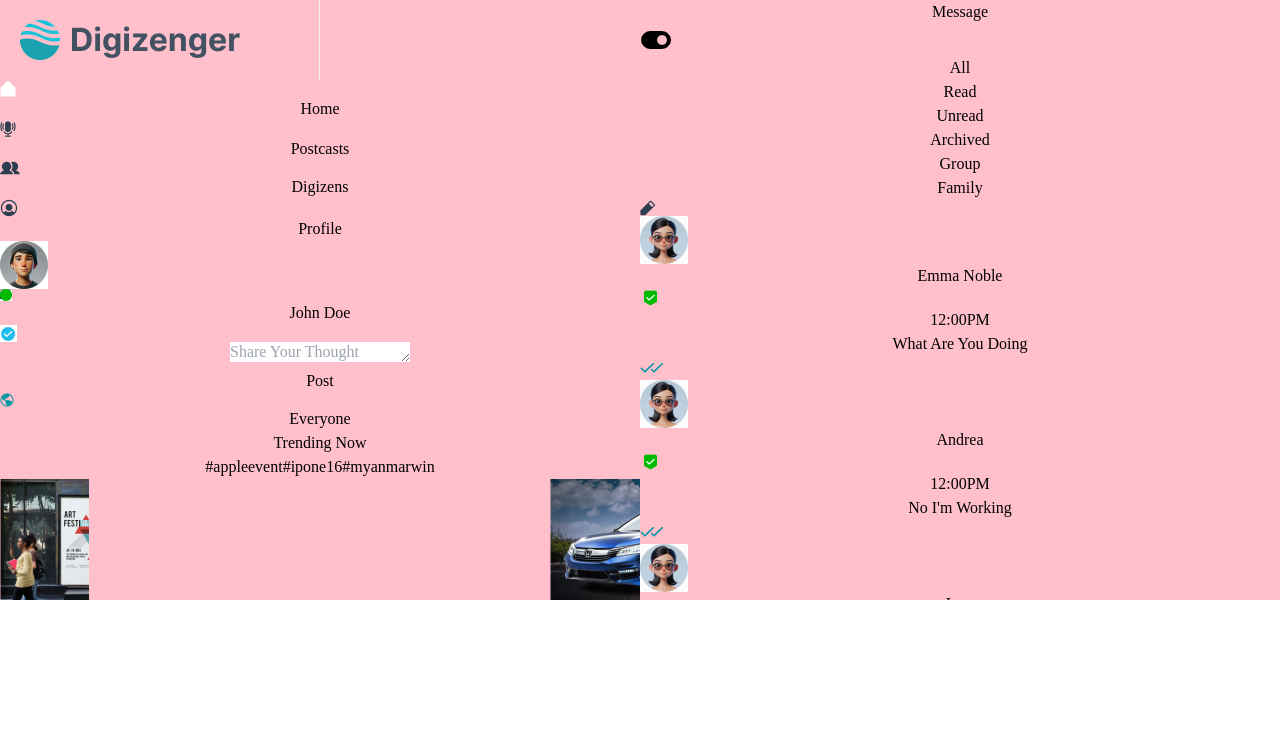
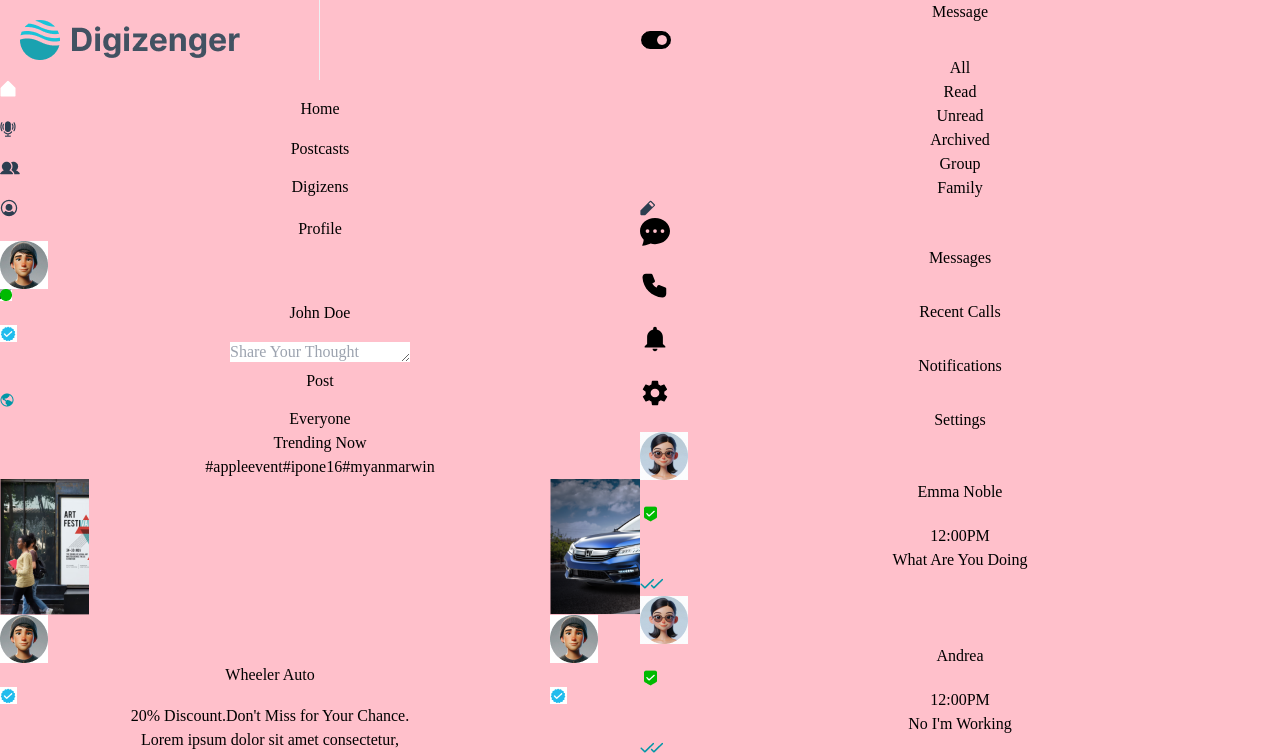
Before and after one commit to MiWu2275/Digizenger, a React (Vite) app: page / in a window 1280 px wide. Shown: the top 755 px of the page. Built offline with nearby package versions, Linux system fonts and the light colour scheme.

Commit message:
bottom Nav and all nav ui change

```diff
--- a/src/App.css
+++ b/src/App.css
@@ -6,9 +6,6 @@
   text-align: center;
   box-sizing: border-box;
   border-color: #00BCD4;
-  overflow: hidden;
-  background-color: black;
-
 }
 body{
   font-family: "DM Sans";
--- a/src/App.jsx
+++ b/src/App.jsx
@@ -16,9 +16,7 @@ function MainApp() {
   const location = useLocation();
   const hideNav = ["/"];
 
-  // Create dynamic class based on current route
   const pageSpecificMargin = {
-     // Apply negative margin only for homepage
     "/login": "mt-[0px]",
     "/signup": "mt-[0px]",
     "/signup/verify": "mt-[0px]",
--- a/src/components/ChatBoxLayout.jsx
+++ b/src/components/ChatBoxLayout.jsx
@@ -9,6 +9,7 @@ import waveform from '/images/waveform.png';
 import emoji from '/images/emoji.png';
 import { useState, useRef, useEffect } from "react";
 import { FaCircleArrowUp } from "react-icons/fa6";
+import ChatBoxUserStatus from "./ChatBoxUserStatus";
 
 function ChatBoxLayout () {
     const activeChatRoom = useAppSelector(selectActiveChatRoom);
--- /dev/null
+++ b/src/components/ChatListBottomNav.jsx
@@ -0,0 +1,33 @@
+import { BsChatDotsFill } from "react-icons/bs";
+import { TbPhoneFilled } from "react-icons/tb";
+import { IoMdNotifications } from "react-icons/io";
+import { IoMdSettings } from "react-icons/io";
+import { useState } from "react";
+function ChatListBottomNav ({activeChat}) {
+    const [activeButton, setActiveButton] = useState ("message");
+    const buttonHandle = (value) => {
+        setActiveButton(value);
+    }
+    return (
+        <section className={ activeChat ? "flex items-center justify-center  w-[100%] bg-[#5f6d7b] absolute custom-blur bottom-0" : "flex items-center  justify-between w-[100%] bg-[#5f6d7b] absolute custom-blur bottom-0"}>
+            <div className="flex flex-col justify-center items-center gap-[2px] w-[100px] h-[70px] " onClick={()=> buttonHandle("message")}>
+                <i className={`flex h-[30px] w-[30px] text-[#ECF1F4] items-center justify-center ${activeButton === "message" ? " text-white" : ""}`} ><BsChatDotsFill size={30}/></i>
+                <div className={`flex text-[12px] font-medium leading-5 text-[#ECF1F4] ${activeButton === "message" ? " text-white" : ""}`}>Messages</div>
+            </div>
+            <div className="flex flex-col justify-center items-center gap-[2px] w-[100px] h-[70px]" onClick={()=>buttonHandle("call")}>
+                <i className={`flex h-[30px] w-[30px] text-[#ECF1F4] items-center justify-center ${activeButton === "call" ? " text-white" : ""}`}><TbPhoneFilled size={30}/></i>
+                <div className={`text-[12px] font-medium leading-5 text-[#ECF1F4] ${activeButton === "call" ? " text-white" : ""}`}>Recent Calls</div>
+            </div>
+            <div className="flex flex-col justify-center items-center gap-[2px] w-[100px] h-[70px] " onClick={()=>buttonHandle("noti")}>
+                <i className={`flex h-[30px] w-[30px] text-[#ECF1F4] items-center justify-center ${activeButton === "noti" ? " text-white" : ""}`}><IoMdNotifications size={30}/></i>
+                <div className={`text-[12px] font-medium leading-5 text-[#ECF1F4] ${activeButton === "noti" ? " text-white" : ""}`}>Notifications</div>
+            </div>
+            <div className="flex flex-col justify-center items-center gap-[2px] w-[100px] h-[70px]" onClick={()=> buttonHandle("setting")}>
+                <i className={`flex h-[30px] w-[30px] text-[#ECF1F4] items-center justify-center ${activeButton === "setting" ? " text-white" : ""}`}><IoMdSettings size={30}/></i>
+                <div className={`text-[12px] font-medium leading-5 text-[#ECF1F4] ${activeButton === "setting" ? " text-white" : ""}`}>Settings</div>
+            </div>
+        </section>
+    )
+}
+
+export default ChatListBottomNav;
--- a/src/components/ChatListNav.jsx
+++ b/src/components/ChatListNav.jsx
@@ -1,11 +1,10 @@
-import toogle from "/images/Toogle.png";
 import toogleRight from "/images/toogle right.png"
 
 
 function ChatListNav({activeChat}){
 
     return(
-        <section className={activeChat ?  "flex justify-between items-center flex-shrink-0 py-[4px] px-[25px] bg-white border-b border-[#ECF1F4] fixed w-[26%]" : "flex justify-between items-center flex-shrink-0 py-[4px] px-[25px] bg-white border-b border-[#ECF1F4] fixed w-[50%]"}>
+        <section className={activeChat ?  "flex justify-between items-center flex-shrink-0 py-[4px] px-[25px] bg-white border-b border-[#ECF1F4] absolute " : "flex justify-between items-center flex-shrink-0 py-[4px] px-[25px] bg-white border-b border-[#ECF1F4] absolute w-[100%]"}>
             <div className="text-[28px] font-bold">
                 Message
             </div>
--- a/src/components/ChatListNav2.jsx
+++ b/src/components/ChatListNav2.jsx
@@ -1,34 +1,34 @@
 import edit from '/images/edit.png';
+import { useState } from 'react';
 
-function ChatListNav2 ({activeChat}){
-    return(
-        <section className={activeChat ?"flex items-center justify-between px-[10px] py-[20px] bg-[#F8FCFD] fixed mt-[51px] w-[26%] border-b border-[#ECF1F4]" : "flex items-center justify-between px-[20px] py-[15px] bg-[#F8FCFD] fixed mt-[51px] w-[50%]"}>
-            <ul className={activeChat ? "flex flex-row w-full flex-wrap justify-start" : "flex flex-row w-full flex-wrap justify-start gap-[8px]"}>
-                <li className={activeChat ?"flex flex-row hover:bg-red-100 gap-[1px] min-w-[30px] px-[2px] py-[4px] rounded-[15px] justify-center items-center" : "flex flex-row hover:bg-red-100 gap-[2px] min-w-[50px] px-[12px] py-[4px] rounded-[15px] justify-center items-center"}>
-                    <span className={activeChat ? "text-[12px] font-medium text-[#7E7E8D]" : "text-[16px] font-medium text-[#7E7E8D]"}>All</span>
-                </li>
-                <li className={activeChat ?"flex flex-row hover:bg-red-100 gap-[1px] min-w-[50px] px-[5px] py-[4px] rounded-[15px] justify-center items-center" : "flex flex-row hover:bg-red-100 gap-[2px] min-w-[50px] px-[12px] py-[4px] rounded-[15px] justify-center items-center"}>
-                    <span className={activeChat ? "text-[12px] font-medium text-[#7E7E8D]" : "text-[16px] font-medium text-[#7E7E8D]"}>Read</span>
-                </li>
-                <li className={activeChat ?"flex flex-row hover:bg-red-100 gap-[1px] min-w-[50px] px-[5px] py-[4px] rounded-[15px] justify-center items-center" : "flex flex-row hover:bg-red-100 gap-[2px] min-w-[50px] px-[12px] py-[4px] rounded-[15px] justify-center items-center"}>
-                    <span className={activeChat ? "text-[12px] font-medium text-[#7E7E8D]" : "text-[16px] font-medium text-[#7E7E8D]"}>Unread</span>
-                </li>
-                <li className={activeChat ?"flex flex-row hover:bg-red-100 gap-[1px] min-w-[50px] px-[5px] py-[4px] rounded-[15px] justify-center items-center" : "flex flex-row hover:bg-red-100 gap-[2px] min-w-[50px] px-[12px] py-[4px] rounded-[15px] justify-center items-center"}>
-                    <span className={activeChat ? "text-[12px] font-medium text-[#7E7E8D]" : "text-[16px] font-medium text-[#7E7E8D]"}>Archived</span>
-                </li>
-                <li className={activeChat ?"flex flex-row hover:bg-red-100 gap-[1px] min-w-[50px] px-[5px] py-[4px] rounded-[15px] justify-center items-center" : "flex flex-row hover:bg-red-100 gap-[2px] min-w-[50px] px-[12px] py-[4px] rounded-[15px] justify-center items-center"}>
-                    <span className={activeChat ? "text-[12px] font-medium text-[#7E7E8D]" : "text-[16px] font-medium text-[#7E7E8D]"}>Group</span>
-                </li>
-                <li className={activeChat ?"flex flex-row hover:bg-red-100 gap-[1px] min-w-[50px] px-[5px] py-[4px] rounded-[15px] justify-center items-center" : "flex flex-row hover:bg-red-100 gap-[2px] min-w-[50px] px-[12px] py-[4px] rounded-[15px] justify-center items-center"}>
-                    <span className={activeChat ? "text-[12px] font-medium text-[#7E7E8D]" : "text-[16px] font-medium text-[#7E7E8D]"}>Family</span>
-                </li>
+function ChatListNav2({ activeChat }) {
+    const [activeButton, setActiveButton] = useState("all");
 
+    const buttonHandle = (value) => {
+        setActiveButton(value);
+    };
+
+    return (
+        <section className={activeChat ? "flex items-center justify-between px-[10px] py-[20px] bg-[#F8FCFD] absolute mt-[51px] w-[100%] border-b border-[#ECF1F4]" : "flex items-center justify-between px-[20px] py-[15px] bg-[#F8FCFD] fixed mt-[51px] w-[50%]"}>
+            <ul className={activeChat ? "flex flex-row w-full flex-wrap justify-start" : "flex flex-row w-full flex-wrap justify-start gap-[1px]"}>
+                {["all", "read", "unread", "archived", "group", "family"].map((item) => (
+                    <li
+                        key={item}
+                        className={`flex flex-row hover:bg-red-100  min-w-[20px] px-[7px] py-[4px] rounded-[15px] justify-center items-center
+                            ${activeChat ? (activeButton === item ? "bg-[#2C3E50] text-white gap-[2px] " : "text-[#7E7E8D] gap-[2px]") : (activeButton === item ? "bg-[#2C3E50] text-white gap-[8px] px-[15px] gap-[20px]" : "text-[#7E7E8D] px-[15px] gap-[20px]")}`}
+                        onClick={() => buttonHandle(item)}
+                    >
+                        <span className={activeChat ? "text-[12px] font-medium" : "text-[16px] font-medium"}>
+                            {item.charAt(0).toUpperCase() + item.slice(1)}
+                        </span>
+                    </li>
+                ))}
             </ul>
             <div className={activeChat ? 'w-[24px] h-[24px] bg-[#ECF1F4] flex justify-center rounded-[27px] p-[6px] items-center' : 'w-[26px] h-[26px] bg-[#ECF1F4] flex justify-center rounded-[27px] p-[6px] items-center'}>
-                <img src={edit} className='w-[14px] h-[14px]'></img>
+                <img src={edit} className='w-[14px] h-[14px]' alt="Edit" />
             </div>
         </section>
-    )
+    );
 }
 
 export default ChatListNav2;
--- a/src/components/MenuNav2.jsx
+++ b/src/components/MenuNav2.jsx
@@ -2,28 +2,33 @@ import HomeLogo from "/images/home.png";
 import Postcast from "/images/Postcast.png";
 import Digizen from "/images/digizen.png";
 import Profile from "/images/profile.png";
+import { useState } from "react";
 function MenuNav({activeChat}){
+    const [activeButton, setActiveButton] = useState ("home");
+    const buttonHandle = (value) => {
+        setActiveButton(value);
+    }
     return(
-        <section className={activeChat ?"p-[15px] w-[449px] z-20 bg-white fixed top-[50px]" : "px-[20px] py-[15px] z-20 bg-white fixed w-[50%] top-[50px]"}>
+        <section className={activeChat ?"p-[15px] w-[33.2%] z-20 bg-white absolute top-[50px]" : "px-[20px] py-[15px] z-20 bg-white fixed w-[49.9%] top-[50px]"}>
             <ul className="flex flex-row w-full flex-wrap justify-start gap-[4px]">
-                <li className="flex flex-row hover:bg-red-100 gap-1 min-w-[50px] py-[8px] px-[18px] rounded-[20px] justify-center items-center">
+                <li className={`flex flex-row hover:bg-[#ECF1F4] gap-1 min-w-[50px] py-[8px] px-[18px] rounded-[20px] justify-center items-center ${activeButton === "home" ? "bg-[#00BCD4]" : ""}`} onClick={()=>buttonHandle("home")}>
                     <img className={activeChat ? "w-[15px] h-[15px]" : "w-[20px] h-[20px]"} src={HomeLogo} />
                     <span className={activeChat ? "text-[12px] font-medium text-[#2C3E50]" : "text-[16px] font-bold text-[#2C3E50]"}>Home</span>
                 </li>
 
-                <li className="flex flex-row hover:bg-red-100 gap-1 py-[8px] px-[18px] rounded-[20px] items-center  ">
+                <li className={`flex flex-row hover:bg-[#ECF1F4] gap-1 min-w-[50px] py-[8px] px-[18px] rounded-[20px] justify-center items-center ${activeButton === "postcast" ? "bg-[#00BCD4]" : ""}`} onClick={()=>buttonHandle("postcast")}>
                     <img className={activeChat ? "w-[15px] h-[15px]" : "w-[20px] h-[20px]"} src={Postcast} />
                     <span className={activeChat ? "text-[12px] font-medium text-[#2C3E50] leading-[21px]" : "text-[16px] font-bold text-[#2C3E50]"}>Postcasts</span>
                 </li>
 
-                <li className="flex flex-row hover:bg-red-100 gap-1 py-[8px] px-[18px] rounded-[20px] items-center">
+                <li className={`flex flex-row hover:bg-[#ECF1F4] gap-1 min-w-[50px] py-[8px] px-[18px] rounded-[20px] justify-center items-center ${activeButton === "digizen" ? "bg-[#00BCD4]" : ""}`} onClick={()=>buttonHandle("digizen")}>
                     <img className={activeChat ? "w-[15px] h-[15px]" : "w-[20px] h-[20px]"} src={Digizen} />
                     <span className={activeChat ? "text-[12px] font-medium text-[#2C3E50]" : "text-[16px] font-bold text-[#2C3E50]"}>Digizens</span>
                 </li>
 
-                <li className="flex flex-row hover:bg-red-100 gap-1 py-[8px] px-[18px] rounded-[20px] items-center">
+                <li className={`flex flex-row hover:bg-[#ECF1F4] gap-1 min-w-[50px] py-[8px] px-[18px] rounded-[20px] justify-center items-center ${activeButton === "profile" ? "bg-[#00BCD4]" : ""}`} onClick={()=>buttonHandle("profile")}>
                     <img className={activeChat ? "w-[15px] h-[15px]" : "w-[20px] h-[20px]"} src={Profile} />
-                    <span className={activeChat ? "text-[12px] font-medium text-[#2C3E50]" : "text-[16px] font-bold text-[#2C3E50]"}    >Profile</span>
+                    <span className={activeChat ? "text-[12px] font-medium text-[#2C3E50]" : "text-[16px] font-bold text-[#2C3E50]"} >Profile</span>
                 </li>
 
             </ul>
--- a/src/components/NewFeedNav.jsx
+++ b/src/components/NewFeedNav.jsx
@@ -3,7 +3,7 @@ import logo from "/images/Digizenger2.png";
 function NewFeedNav({activeChat}){
 
     return(
-        <section className={activeChat ? "border-b h-[50px] border-[#ECF1F4] bg-white w-[449px] overflow-hidden z-10 fixed" : "border-b h-[50px] border-[#ECF1F4] bg-white w-[49.9%] overflow-hidden z-10 fixed"}>
+        <section className={activeChat ? "border-b h-[50px] border-[#ECF1F4] bg-white w-[33.2%] overflow-hidden z-10 fixed" : "border-b h-[50px] border-[#ECF1F4] bg-white w-[49.9%] overflow-hidden z-10 fixed"}>
             <div>
                 <img src={logo} className={activeChat ? "w-[180px] ml-[2px]": " ml-[20px] w-[190px]"}/>
             </div>
--- a/src/page/ChatListPage.jsx
+++ b/src/page/ChatListPage.jsx
@@ -5,6 +5,7 @@ import { setChatList, setActiveChat, selectChatList, selectActiveChatRoom } from
 import { useEffect } from "react";
 import { useAppDispatch, useAppSelector } from '../hook/Hook.ts';
 import ChatListNav2 from "../components/ChatListNav2.jsx";
+import ChatListBottomNav from "../components/ChatListBottomNav.jsx";
 
 function ChatList({ activeChat, columnHandle }) {
     const dispatch = useAppDispatch();
@@ -21,10 +22,11 @@ function ChatList({ activeChat, columnHandle }) {
     };
 
     return (
-        <section >
-            <div>
+        <section className="relative">
+            <div className="relative">
                 <ChatListNav />
                 <ChatListNav2 activeChat={activeChat} />
+                <ChatListBottomNav/>
                 <div className="h-[600px] overflow-y-auto scrollable pt-[110px]">
                     <div onClick={columnHandle}>
                         {chatList.map((chat) => (
@@ -36,7 +38,10 @@ function ChatList({ activeChat, columnHandle }) {
                             />
                         ))}
                     </div>
+                    <ChatListBottomNav activeChat={activeChat}/>
                 </div>
+
+
             </div>
         </section>
     );
--- a/src/page/Homepage.jsx
+++ b/src/page/Homepage.jsx
@@ -19,7 +19,7 @@ function Homepage (){
                 <NewFeed activeChat={activeChat}/>
             </div>
             <div >
-                <ChatList activeChat={activeChat} columnHandle={columnHandle}/>
+                <ChatList activeChat={activeChat} columnHandle={columnHandle} className="relative"/>
             </div>
             {activeChat &&(
                 <div>
```
Also changed, not shown: src/components/ChatBoxUserStatus.jsx (added, +20 -0 lines), images/chat-circle.png (added), src/Home.css (line endings or trailing spaces).
